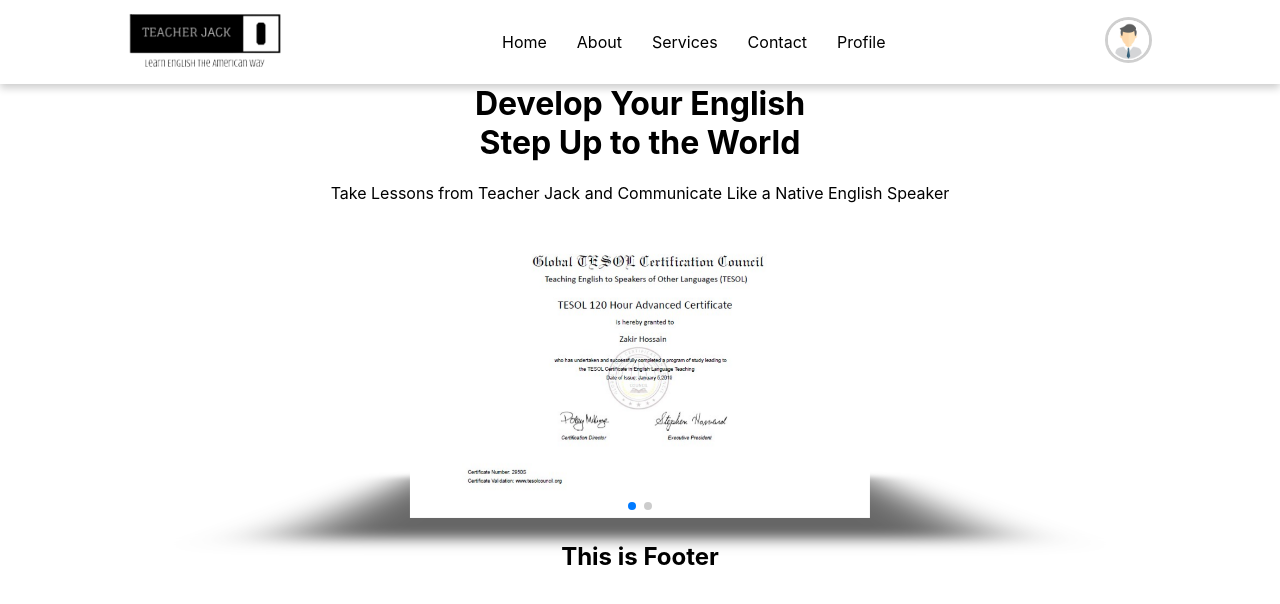
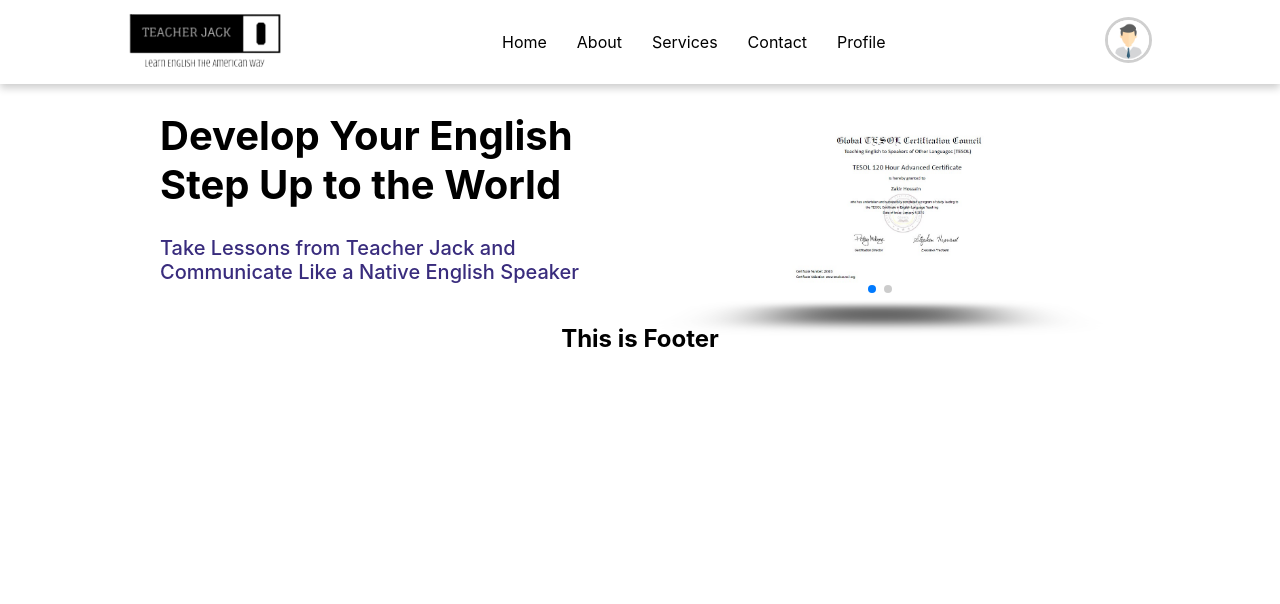
Before and after one commit to sazzadhossain1/teacher-jack-online-main, a React (Create React App) app: page / in a window 1280 px wide. Shown: the top 604 px of the page. Built offline with nearby package versions, Linux system fonts and the light colour scheme.

Commit message:
add carousel

```diff
--- a/src/components/HeroSection/HeroSection.css
+++ b/src/components/HeroSection/HeroSection.css
@@ -1,7 +1,30 @@
+.heroSection_grid_div {
+  display: grid;
+  grid-template-columns: repeat(2, 1fr);
+  align-items: center;
+  width: 75%;
+  margin: auto;
+  /* background-color: aqua; */
+}
+.carousel_left_side {
+  /* background-color: red; */
+  width: 100%;
+  text-align: left;
+}
+.carousel_left_side h1 {
+  font-size: 40px;
+}
+.carousel_left_side p {
+  font-size: 1.25rem;
+  color: #392c7d;
+  font-weight: 500;
+}
 .mySwiper {
-  width: 60%;
+  width: 50%;
+  margin-top: 30px;
   z-index: 0;
+  /* background-color: rebeccapurple; */
 }
 .slider_img {
-  width: 60%;
+  width: 120%;
 }
--- a/src/components/HeroSection/HeroSection.js
+++ b/src/components/HeroSection/HeroSection.js
@@ -39,6 +39,7 @@ const HeroSection = () => {
             shadowScale: 0.94,
           }}
           pagination={true}
+          loop={true}
           modules={[EffectCube, Pagination]}
           className="mySwiper"
         >
```
